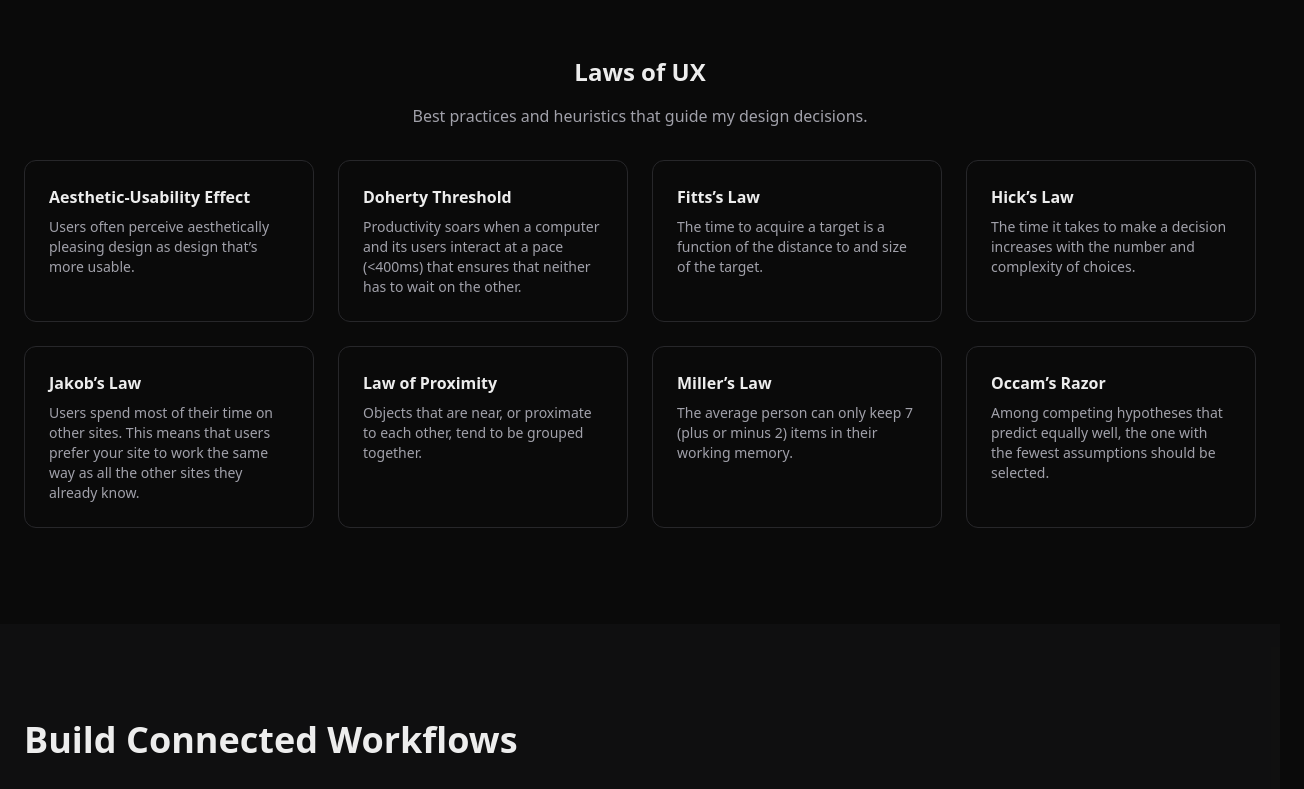
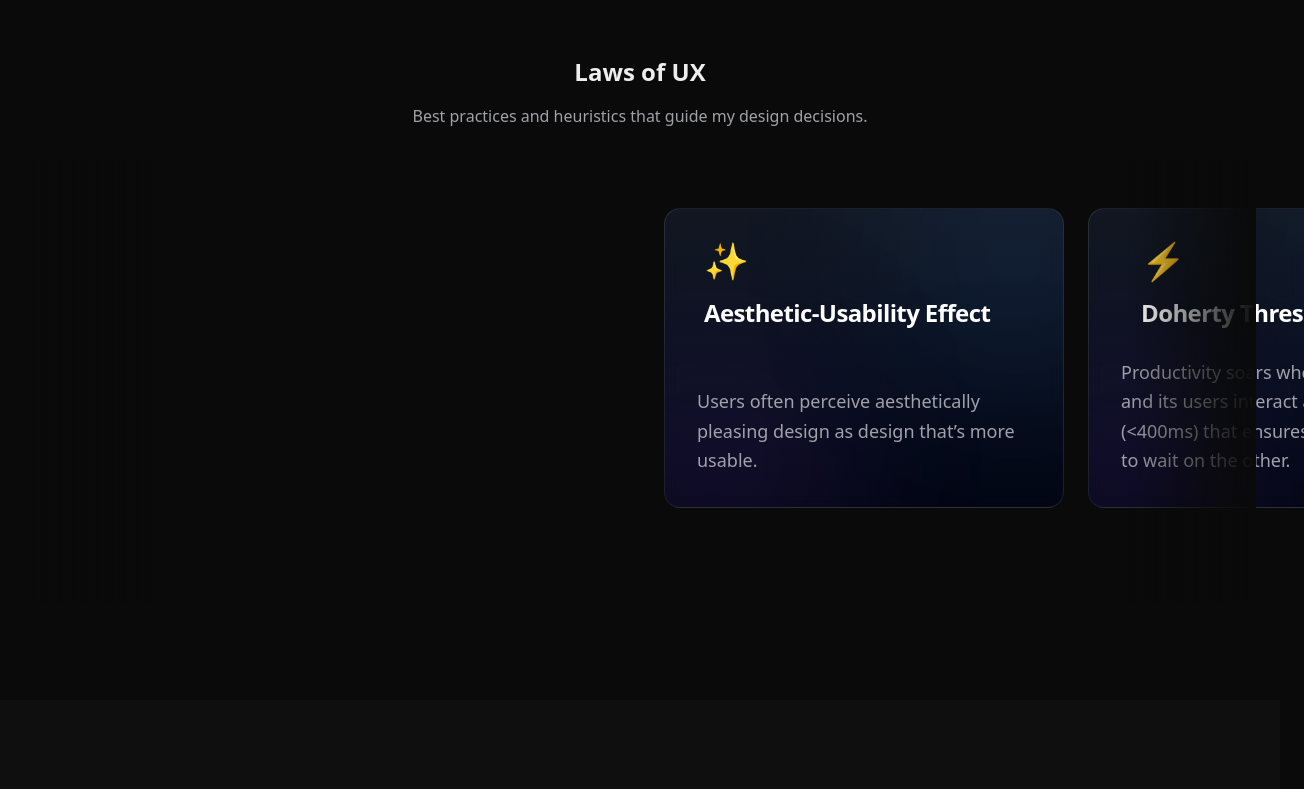
Before and after one commit to JoshuaPil/jp-portfolio, a Next.js app: page / in a window 1280 px wide. Shown: the part 1640-2429 px from the top of the page, 1304 px wide, since content can reach past the window. Built offline with nearby package versions, Linux system fonts and the light colour scheme.

Commit message:
Implement Laws of UX Carousel with premium effects

```diff
--- a/app/page.tsx
+++ b/app/page.tsx
@@ -6,6 +6,7 @@ import { Card } from "@/components/ui/card";
 import { Button } from "@/components/ui/button";
 import { StrategyAnimation } from "@/components/ui/strategy-animation";
 import { HeroTitle } from "@/components/ui/hero-title";
+import { LawsCarousel } from "@/components/ui/laws-carousel";
 import Link from "next/link";
 import { ArrowRight } from "lucide-react";
 
@@ -86,47 +87,7 @@ export default function Home() {
                 Best practices and heuristics that guide my design decisions.
               </p>
             </div>
-            <div className="grid md:grid-cols-2 lg:grid-cols-4 gap-6">
-              {[
-                {
-                  name: "Aesthetic-Usability Effect",
-                  desc: "Users often perceive aesthetically pleasing design as design that’s more usable."
-                },
-                {
-                  name: "Doherty Threshold",
-                  desc: "Productivity soars when a computer and its users interact at a pace (<400ms) that ensures that neither has to wait on the other."
-                },
-                {
-                  name: "Fitts’s Law",
-                  desc: "The time to acquire a target is a function of the distance to and size of the target."
-                },
-                {
-                  name: "Hick’s Law",
-                  desc: "The time it takes to make a decision increases with the number and complexity of choices."
-                },
-                {
-                  name: "Jakob’s Law",
-                  desc: "Users spend most of their time on other sites. This means that users prefer your site to work the same way as all the other sites they already know."
-                },
-                {
-                  name: "Law of Proximity",
-                  desc: "Objects that are near, or proximate to each other, tend to be grouped together."
-                },
-                {
-                  name: "Miller’s Law",
-                  desc: "The average person can only keep 7 (plus or minus 2) items in their working memory."
-                },
-                {
-                  name: "Occam’s Razor",
-                  desc: "Among competing hypotheses that predict equally well, the one with the fewest assumptions should be selected."
-                }
-              ].map((law) => (
-                <div key={law.name} className="p-6 rounded-xl bg-background border border-border hover:border-primary/50 transition-colors">
-                  <h3 className="font-bold mb-2">{law.name}</h3>
-                  <p className="text-sm text-muted-foreground">{law.desc}</p>
-                </div>
-              ))}
-            </div>
+            <LawsCarousel />
           </div>
         </div>
       </Section>
@@ -191,6 +152,6 @@ export default function Home() {
 
 
       <Footer />
-    </main>
+    </main >
   );
 }
--- /dev/null
+++ b/components/ui/laws-carousel.tsx
@@ -0,0 +1,130 @@
+"use client";
+
+import { useRef } from "react";
+import { motion, useScroll, useTransform, useSpring } from "framer-motion";
+import { cn } from "@/lib/utils";
+
+const laws = [
+    {
+        name: "Aesthetic-Usability Effect",
+        desc: "Users often perceive aesthetically pleasing design as design that’s more usable.",
+        icon: "✨"
+    },
+    {
+        name: "Doherty Threshold",
+        desc: "Productivity soars when a computer and its users interact at a pace (<400ms) that ensures that neither has to wait on the other.",
+        icon: "⚡️"
+    },
+    {
+        name: "Fitts’s Law",
+        desc: "The time to acquire a target is a function of the distance to and size of the target.",
+        icon: "🎯"
+    },
+    {
+        name: "Hick’s Law",
+        desc: "The time it takes to make a decision increases with the number and complexity of choices.",
+        icon: "🤔"
+    },
+    {
+        name: "Jakob’s Law",
+        desc: "Users spend most of their time on other sites. This means that users prefer your site to work the same way as all the other sites they already know.",
+        icon: "🧠"
+    },
+    {
+        name: "Law of Proximity",
+        desc: "Objects that are near, or proximate to each other, tend to be grouped together.",
+        icon: "📍"
+    },
+    {
+        name: "Miller’s Law",
+        desc: "The average person can only keep 7 (plus or minus 2) items in their working memory.",
+        icon: "🔢"
+    },
+    {
+        name: "Occam’s Razor",
+        desc: "Among competing hypotheses that predict equally well, the one with the fewest assumptions should be selected.",
+        icon: "✂️"
+    }
+];
+
+export function LawsCarousel() {
+    const containerRef = useRef<HTMLDivElement>(null);
+
+    return (
+        <div className="relative w-full py-12">
+            {/* Gradient Masks for smooth fade at edges */}
+            <div className="absolute left-0 top-0 bottom-0 w-12 md:w-32 bg-gradient-to-r from-background to-transparent z-10 pointer-events-none" />
+            <div className="absolute right-0 top-0 bottom-0 w-12 md:w-32 bg-gradient-to-l from-background to-transparent z-10 pointer-events-none" />
+
+            <div
+                ref={containerRef}
+                className="flex overflow-x-auto snap-x snap-mandatory gap-6 px-4 md:px-[50vw] pb-12 -mx-4 md:-mx-0 scrollbar-hide"
+                style={{
+                    scrollPaddingLeft: "50%",
+                    scrollPaddingRight: "50%",
+                }}
+            >
+                {laws.map((law, index) => (
+                    <LawCard key={law.name} law={law} containerRef={containerRef} index={index} />
+                ))}
+            </div>
+        </div>
+    );
+}
+
+function LawCard({ law, containerRef, index }: { law: any; containerRef: any; index: number }) {
+    const cardRef = useRef<HTMLDivElement>(null);
+
+    // Track scroll progress relative to this card
+    const { scrollXProgress } = useScroll({
+        container: containerRef,
+        target: cardRef,
+        axis: "x",
+        offset: ["center end", "center start"],
+    });
+
+    // Parallax effect for content
+    const parallaxX = useTransform(scrollXProgress, [0, 1], [20, -20]);
+
+    // Scale effect for focus (center)
+    // We need to map the progress so that 0.5 (center) is scale 1.1, and edges are 1.0
+    // The progress goes from 0 (entering right) to 1 (leaving left). Center is roughly 0.5.
+    // However, useScroll with container is tricky for individual elements.
+    // A simpler approach for "focus" in a native scroll container is IntersectionObserver,
+    // but for smooth framer motion mapped to scroll position, we can try a simpler approximation or just hover effects
+    // if strict scroll-linked scaling is too jittery without a virtualizer.
+    // Let's try a spring-based scale on hover/focus, and a subtle scroll-linked opacity/scale.
+
+    return (
+        <motion.div
+            ref={cardRef}
+            className="relative flex-shrink-0 w-[85vw] md:w-[400px] h-[300px] snap-center group"
+            initial={{ opacity: 0, y: 20 }}
+            whileInView={{ opacity: 1, y: 0 }}
+            transition={{ duration: 0.5, delay: index * 0.1 }}
+            viewport={{ once: true }}
+        >
+            <div className="absolute inset-0 bg-gradient-to-b from-slate-800/50 to-slate-950/80 rounded-2xl border border-white/10 backdrop-blur-sm transition-all duration-500 group-hover:border-white/20 group-hover:shadow-[0_0_30px_rgba(255,255,255,0.05)] overflow-hidden">
+
+                {/* Soft Glow Background */}
+                <div className="absolute -top-20 -right-20 w-64 h-64 bg-blue-500/10 rounded-full blur-[80px] group-hover:bg-blue-500/20 transition-colors duration-500" />
+                <div className="absolute -bottom-20 -left-20 w-64 h-64 bg-purple-500/10 rounded-full blur-[80px] group-hover:bg-purple-500/20 transition-colors duration-500" />
+
+                <div className="relative h-full p-8 flex flex-col justify-between z-10">
+                    {/* Header with Parallax */}
+                    <motion.div style={{ x: parallaxX }} className="space-y-4">
+                        <div className="text-4xl">{law.icon}</div>
+                        <h3 className="text-2xl font-bold tracking-tight text-white group-hover:text-blue-200 transition-colors">
+                            {law.name}
+                        </h3>
+                    </motion.div>
+
+                    {/* Description */}
+                    <p className="text-lg text-muted-foreground leading-relaxed group-hover:text-slate-300 transition-colors">
+                        {law.desc}
+                    </p>
+                </div>
+            </div>
+        </motion.div>
+    );
+}
```
